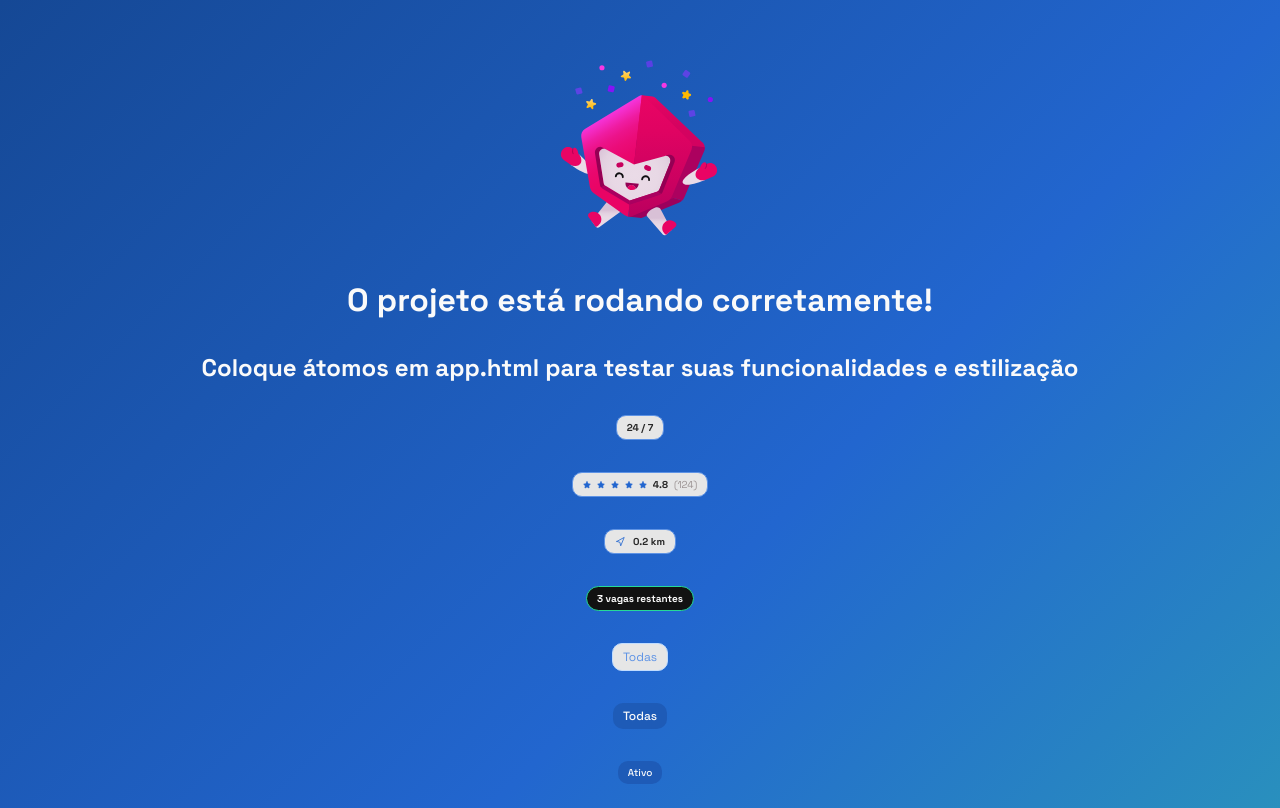
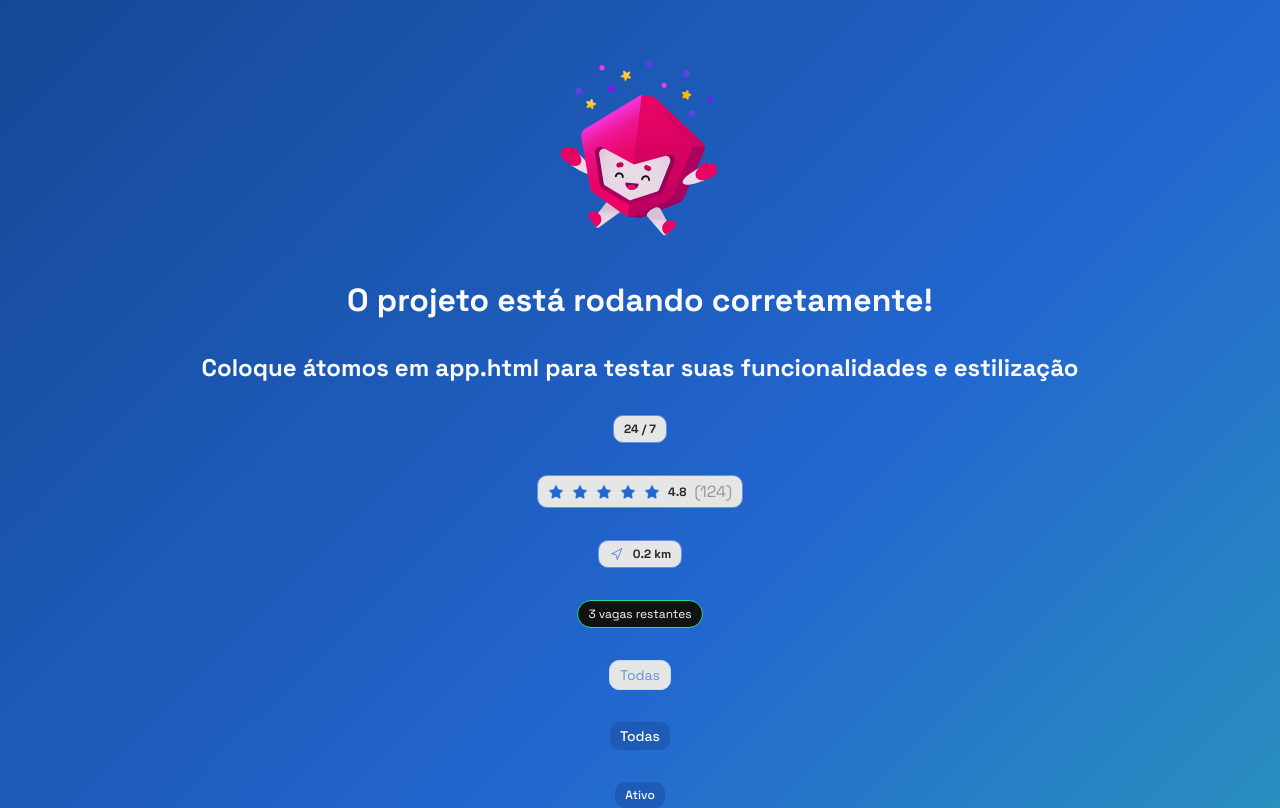
Before and after one commit to porque-o-java-exige/estaciona-ai-front, an Angular app: page / in a window 1280 px wide. Shown: the top 808 px of the page. Built offline with nearby package versions, Linux system fonts and the light colour scheme.

Commit message:
refactor(chip): adjust style to follow updated figma design
closes #16

```diff
--- a/src/app/app.html
+++ b/src/app/app.html
@@ -1,5 +1,5 @@
 <main>
-  <img src="/assets/icons/angular-mascot.svg" alt="">
+  <img src="/assets/icons/angular-mascot.svg" alt="" id="mascot">
   <h1>O projeto está rodando corretamente!</h1>
   <h2>Coloque átomos em app.html para testar suas funcionalidades e estilização</h2>
   <app-chip text="24 / 7"></app-chip>
--- a/src/app/components/atoms/chip/chip.scss
+++ b/src/app/components/atoms/chip/chip.scss
@@ -3,35 +3,24 @@
 .chip {
     display: flex;
     align-items: center;
-    gap: 6px;
+    gap: 8px;
     padding: 5px 10px;
 
     border-radius: 10px;
     background-color: $clr-white-100;
     border: 1px solid $clr-blue-600;
+    transition: all 300ms ease-in-out;
 
     p {
-        font-size: 10px;
+        font-size: 12px;
         font-weight: bold;
         color: $clr-black-1000;
     }
 
     span {
-        font-size: 10px;
+        font-size: 12x;
         font-weight: normal;
         color: #9C9494;
-    }
-
-    img {
-        width: 8px;
-        height: 8px;
-    }
-
-    &.chip-distance {
-        img {
-            width: 12px;
-            height: 12px;
-        }
     }
 
     &.chip-parking-spots {
@@ -40,6 +29,7 @@
         background-color: $clr-black-1100;
 
         p {
+            font-weight: normal;
             color: $clr-white-1100;
         }
     }
@@ -50,7 +40,7 @@
         border: 1px solid $clr-primary-300;
 
         p {
-            font-size: 12px;
+            font-size: 14px;
             font-weight: normal;
             color: $clr-blue-600;
         }
@@ -83,7 +73,6 @@
         background-color: $clr-blue-1000;
 
         p {
-            font-size: 10px;
             font-weight: 500;
             color: $clr-white-1100;
         }
--- a/src/styles/global.scss
+++ b/src/styles/global.scss
@@ -19,7 +19,7 @@ main {
             $clr-green-1100 100%
         );
 
-    img {
+    #mascot {
         width: 200px;
         height: 200px;
     }
```
Also changed, not shown: src/assets/icons/distance-icon.svg, src/assets/icons/star-icon.svg.
